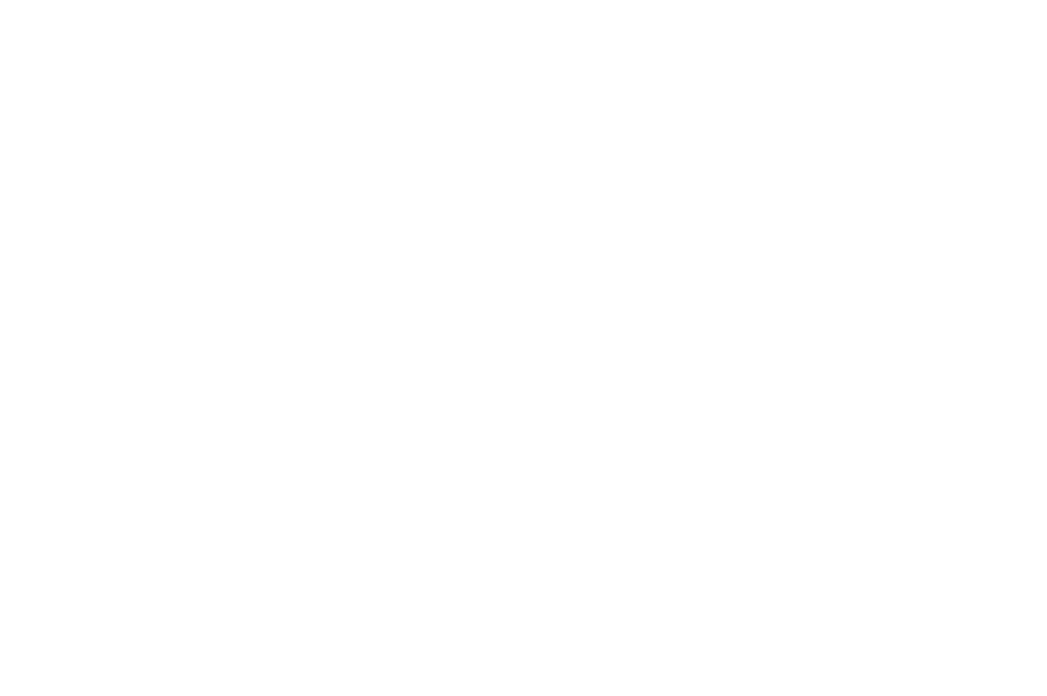
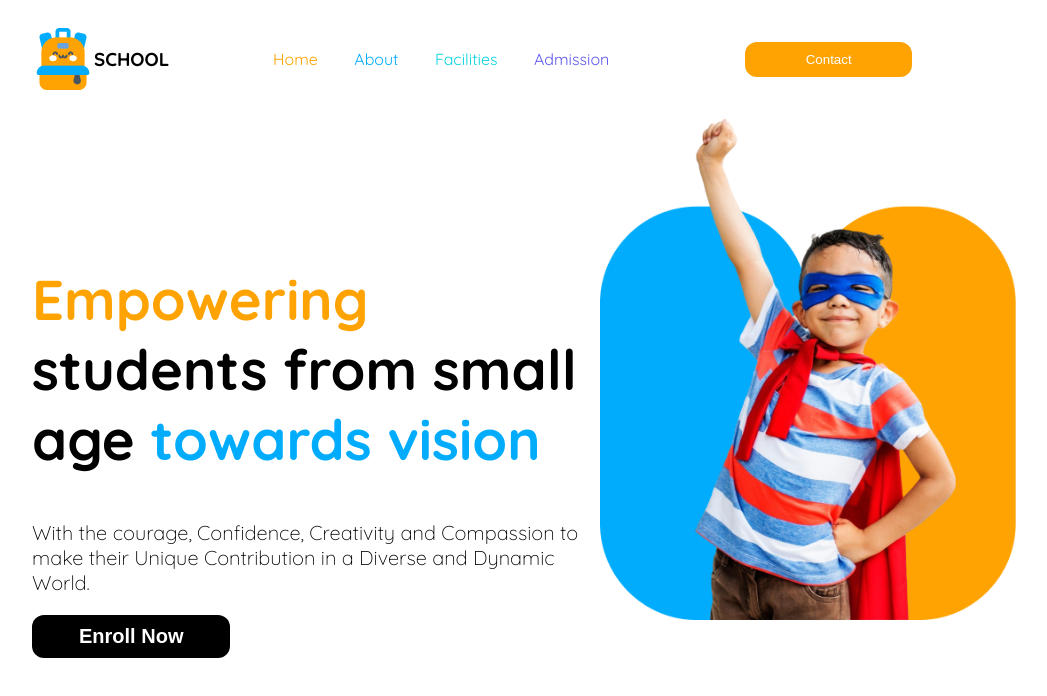
Before and after one commit to reduan096/assigment-02, a plain HTML site: page index.html in a window 1280 px wide. Shown: the whole page, without its empty margins (116-1163 px from the left). Drawn offline with Linux system fonts and the light colour scheme.

Commit message:
added navber and banner section

```diff
--- a/index.html
+++ b/index.html
@@ -4,13 +4,46 @@
     <meta charset="UTF-8">
     <meta name="viewport" content="width=device-width, initial-scale=1.0">
     <title>Assigment 2</title>
+    <link rel="preconnect" href="https://fonts.googleapis.com">
+<link rel="preconnect" href="https://fonts.gstatic.com" crossorigin>
+<link href="https://fonts.googleapis.com/css2?family=Quicksand:wght@300..700&display=swap" rel="stylesheet">
+    <link rel="stylesheet" href="styles/style.css">
 </head>
-<body>
+<body class="quicksand-normal">
     <header>
+        <nav>
+            <div class="logo">
+                <img src="assets/logo.png" alt="">
+            <h3 class="title">SCHOOL</h3>
+            </div>
+            <div>
+                <a class="orange" href="">Home</a>
+                <a class="sky-blue" href="">About</a>
+                <a class="color-3" href="">Facilities</a>
+                <a class="color-4" href="">Admission</a>
+            </div>
+            <div>
+                <button class="but-color" >Contact</button></a>
+            </div>
+            <div class="menu-ber" >
+             <div class="ber-1" ></div>
+             <div class="ber-2" ></div>
+             <div class="ber-3" ></div>
+            </div>
 
+        </nav>
     </header>
     <main>
-
+        <section class="banner">
+            <div class="banner-title">
+                <h1><span class="orange">Empowering</span> students from small age <span class="sky-blue">towards vision</span></h1>
+                <p>With the courage, Confidence, Creativity and Compassion to make their Unique Contribution in a Diverse and Dynamic World.</p>
+                <button class="benner-but">Enroll Now</button>
+            </div>
+            <div>
+                <img src="assets/hero-kids.png" alt="">
+            </div>
+        </section>
     </main>
     <footer>
 
--- a/styles/style.css
+++ b/styles/style.css
@@ -0,0 +1,122 @@
+
+.quicksand-normal {
+  font-family: "Quicksand", serif;
+  font-optical-sizing: auto;
+  font-style: normal;
+}
+/* nav style */
+nav {
+    display: flex;
+    align-items: center;
+    justify-content: space-between;
+    max-width: 1440px;
+    margin: 0 auto;
+    padding: 20px 140px;
+
+
+
+}
+.logo{
+    display: flex;
+}
+nav img{
+    width: 62px;
+    height: 62px;
+}
+nav a{
+    text-decoration: none;
+    margin-right: 32px;
+
+}
+/* main section styles */
+section{
+    display: flex;
+    align-items: center;
+    justify-content: space-between;
+    margin: 0 140px;
+}
+.banner-title{
+    width: 640px;
+    height: 300px;
+
+}
+img{
+    width: 100%
+
+}
+h1{
+    font-weight: bold;
+    font-size: 56px;
+}
+section p{
+    font-weight: 300;
+    font-size: 20px;
+    margin-top: 24px;
+}
+.benner-but{
+    background-color: black;
+    font-weight: bold;
+    font-size: 20px;
+    color: rgba(255, 255, 255, 1);
+    padding: 10px 47px;
+    border-radius: 12px;
+    border: none;
+}
+
+
+
+
+/* shared style */
+.orange{
+    color: rgba(254, 163, 1, 1);
+}
+.sky-blue{
+    color: rgba(1, 172, 253, 1);
+}
+.color-3{
+    color: rgba(5, 212, 223, 1);
+}
+.color-4{
+    color: rgba(93, 88, 239, 1);
+}
+.but-color{
+    background-color: rgba(254, 163, 1, 1);
+    font-weight:600px;
+    color: rgba(255, 255, 255, 1);
+    padding: 10px 60.5px;
+    border-radius: 12px;
+    border: none;
+
+}
+
+/* responsive styles */
+@media screen and (max-width:576px) {
+    nav a,.title,.but-color{
+        display: none;
+    }
+    nav{
+        padding: 12px 16px;
+        box-shadow: 0 0 4px 0 rgba(254, 163, 1, 1);
+    }
+    .menu-ber{
+       display: inline-block;
+    }
+    .ber-1,.ber-2,.ber-3{
+        width: 30px;
+       height: 3px;
+       background-color: black;
+       margin: 6px 0;
+
+    }
+    section ,.banner-title{
+        margin: auto;
+        width: auto;
+        text-align: center;
+
+    }
+    .banner {
+        flex-direction: column-reverse;
+    }
+
+
+}
```
